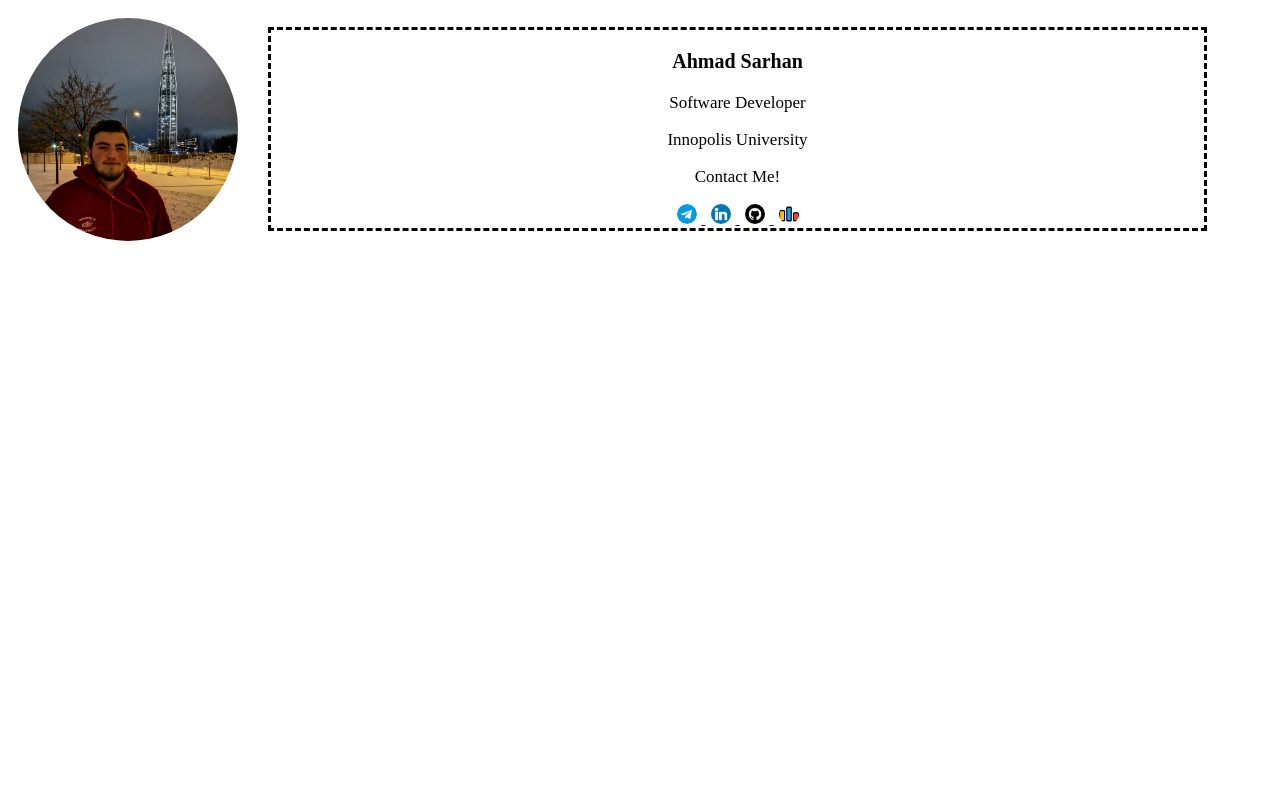
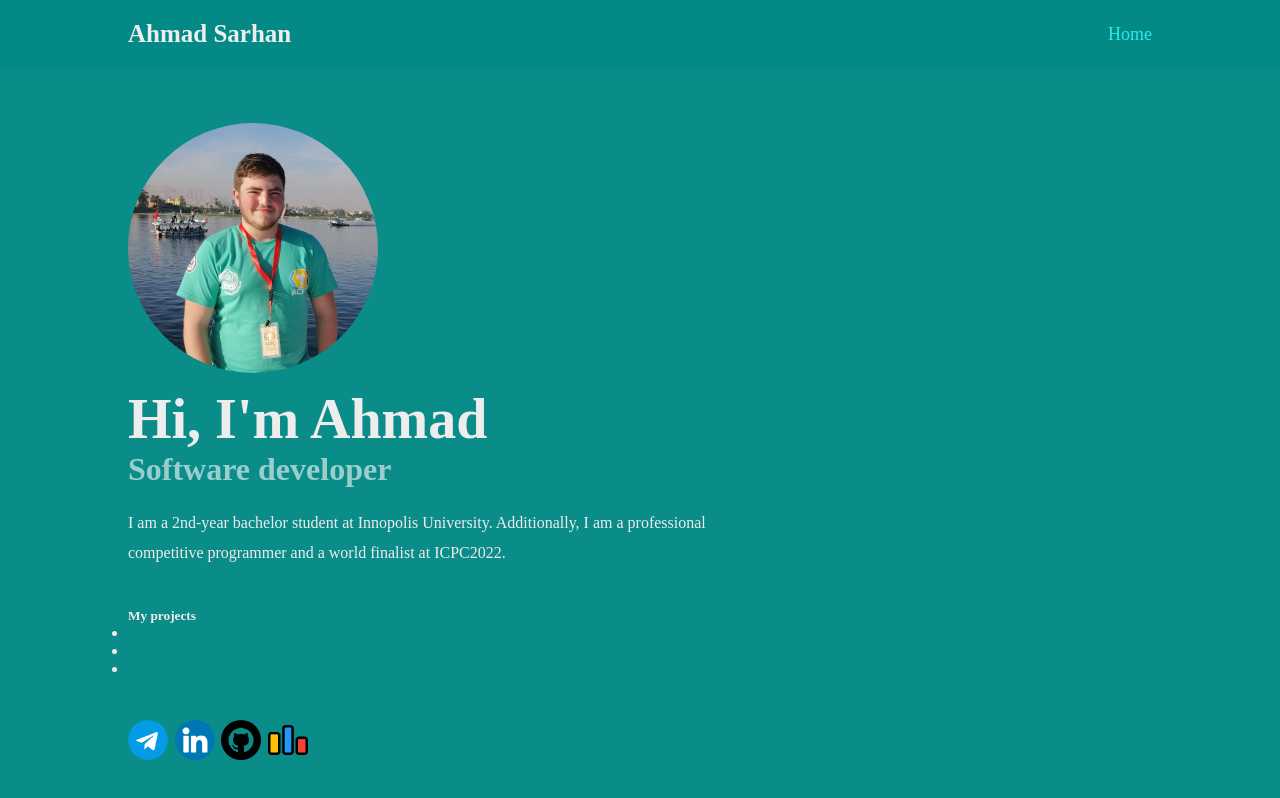
Before and after one commit to VectorsMaster/portfolio, a plain HTML site: page index.html in a window 1280 px wide. Drawn offline with Linux system fonts and the light colour scheme.

Commit message:
Changing the design

```diff
--- a/index.html
+++ b/index.html
@@ -7,34 +7,61 @@
 </head>
 
 <body>
-    <section class="first-section">
-        <img src="images/img-profile.jpg" alt="profile-image">
-        <section class="inner-first">
-            <h1>Ahmad Sarhan</h1>
-            <p>Software Developer</p>
-            <p>Innopolis University</p>
-            <p>Contact Me!</p>
 
+    <header class="header">
+        <a href="#" class="my-name">Ahmad Sarhan</a>
+        <nav class="navbar">
+            <a href="#" class="active">Home</a>
+        </nav>
+    </header>
+
+    <section class="home">
+        <div class="home-content">
+            <div class="profile-img">
+                <img src="images/A.jpg" alt="my-profile-image">
+            </div>
+
+            <h1>Hi, I'm Ahmad</h1>
+            <h3>Software developer</h3>
+            <p>
+                I am a 2nd-year bachelor student at Innopolis University. Additionally, I am a professional competitive
+                programmer and a world finalist at ICPC2022.
+            </p>
+            <div class="projects">
+                <h5 class="my-projects">My projects</h5>
+                <ul>
+                    <li>
+
+                    </li>
+                    <li>
+
+                    </li>
+                    <li>
+
+                    </li>
+                </ul>
+            </div>
             <div class="icons">
                 <a id="tg-link" href="https://t.me/Ahmad_Sarhan">
-                    <img class="icon" src="icons/telegram.png" alt="link-to-my-telegram">
+                    <img class="tg-icon" src="icons/telegram.png" alt="link-to-my-telegram">
                 </a>
 
                 <a href="https://www.linkedin.com/in/ahmad-sarhan-a9b331243/">
-                    <img class="icon" src="icons/linkedin.png" alt="link-to-my-linkedin">
+                    <img class="li-icon" src="icons/linkedin.png" alt="link-to-my-linkedin">
                 </a>
 
                 <a id="gh-link" href="https://github.com/VectorsMaster">
-                    <img cass="icon" src="icons/github.png" alt="link-to-my-github">
+                    <img cass="gh-icon" src="icons/github.png" alt="link-to-my-github">
                 </a>
 
-                <a id="gh-link" href="https://codeforces.com/profile/Vectors_Master">
-                    <img cass="icon" src="icons/codeforces.png" alt="link-to-my-codeforces-account">
+                <a id="codeforces" href="https://codeforces.com/profile/Vectors_Master">
+                    <img class="cf-icon" src="icons/codeforces.png" alt="link-to-my-codeforces-account">
                 </a>
             </div>
-
-        </section>
+        </div>
 
     </section>
+
 </body>
+
 </html>
--- a/style.css
+++ b/style.css
@@ -1,37 +1,114 @@
-.first-section {
-    display: flex;
-    padding: 10px;
-    max-height: 600px;
-    align-items:center;
-}
-.first-section img {
-    border-radius: 50%;
-    max-height: 300px;
-    max-width: 220px;
-    flex-basis: 25%;
-}
-.first-section .inner-first {
-    border-style: dashed;
-    text-align: center;
-    margin-left: 30px;
-    flex-basis: 75%;
+* {
+    margin: 0;
+    padding: 0;
+    box-sizing: border-box;
 }
 
-.first-section .inner-first h1{
-    font-size: 20px;
+body {
+    background: rgba(5, 139, 135, 0.978);
+    color: #ededed;
+}
+
+.header {
+    position: fixed;
+    top: 0;
+    left: 0;
+    width: 100%;
+    padding: 20px 10%;
+    background-color: rgba(5, 139, 135, 0.978);
+    display: flex;
+    justify-content: space-between;
+    align-items: center;
+    z-index: 100;
+}
+
+.my-name {
+    text-decoration: none;
+    font-size: 25px;
+    font-weight: 600;
+    color: #ededed;
 
 }
-.first-section .inner-first p{
-    font-size: 17px;
+
+.navbar a {
+    text-decoration: none;
+    font-size: 18px;
+    color: #ededed;
+    font-weight: 500;
+    margin-left: 35px;
+    transition: .3s;
 }
-.first-section .inner-first:hover {
-    color: red;
+
+.navbar a:hover,
+.navbar a.active {
+    color: rgba(43, 238, 232, 0.978);
+}
+
+.home {
+    height: 100vh;
+    display: flex;
+    align-items: center;
+    padding: 0 10%;
+}
+
+.home-content {
+    max-width: 600px;
+}
+
+.profile-img {
+    position: inline-flex;
+    margin-bottom: 10px;
+    width: 100%;
+}
+
+.profile-img img {
+    height: 250px;
+    border-radius: 50%;
+}
+
+.home-content h1 {
+    font-size: 56px;
+    font-weight: 700;
+}
+
+.home-content h3 {
+    font-size: 32px;
+    font-weight: 700;
+    color: rgba(240, 245, 245, 0.629);
+}
+
+.home-content p {
+    font-size: 16px;
+    margin: 20px 0 40px;
+    line-height: 30px;
+}
+
+
+.icons {
+    display: flex;
+    justify-content: space-between;
+    align-items: center;
+    position: absolute;
+    bottom: 40px;
+    width: 180px;
+}
+
+.icons a {
+    display: inline-flex;
+    position: relative;
+    justify-content: center;
+    align-items: center;
+    width: 40px;
+    height: 40px;
+    background: transparent;
 }
 
 .icons img {
-    border-style: none;
+    width: 40px;
+    height: 40px;
     border-radius: 50%;
-    margin-left: 5px;
-    margin-right: 5px;
-    max-width: 20px;
 }
+
+.icons .cf-icon {
+    border-radius: 0%;
+}
```
Also changed, not shown: images/A.jpg (added).
